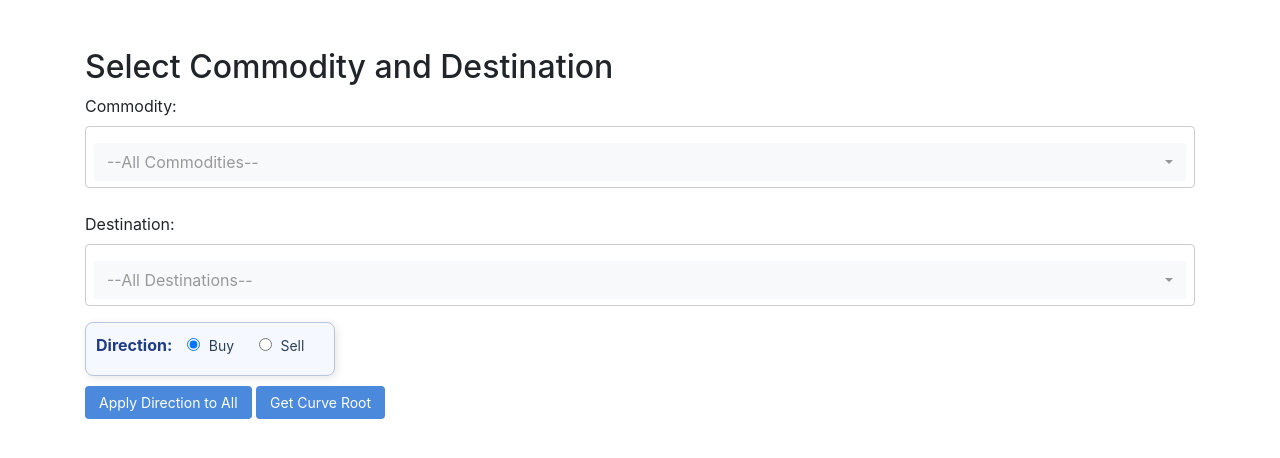
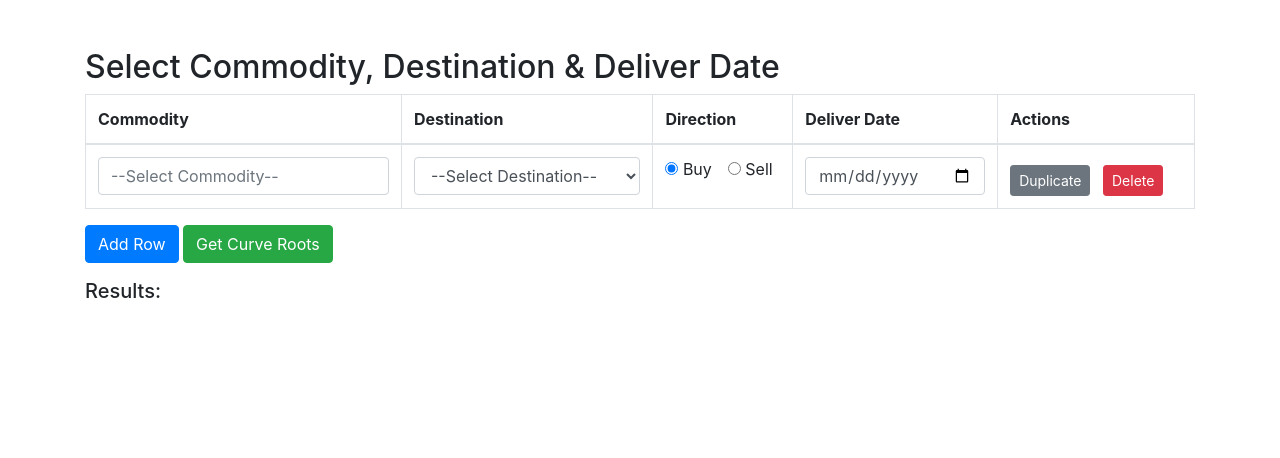
Before and after one commit to HorizonHJY/Finance_Package, a Flask app: page / in a window 1280 px wide. Shown: the top 458 px of the page. Run offline with Flask 3, Linux system fonts and the light colour scheme; some libraries are stand-ins or nearby versions.

Commit message:
稍微能用一点了 还有很多地方要加

```diff
--- a/Flask/Templates/PFE_front.html
+++ b/Flask/Templates/PFE_front.html
@@ -3,152 +3,166 @@
 <head>
   <meta charset="UTF-8">
   <title>Curve Root Selector</title>
-
-    <!-- Bootstrap 4.1.0 -->
-    <link rel="stylesheet" href="https://stackpath.bootstrapcdn.com/bootstrap/4.1.0/css/bootstrap.min.css">
-
-    <!-- Bootstrap Select for searchable dropdowns -->
-    <link rel="stylesheet" href="https://cdnjs.cloudflare.com/ajax/libs/bootstrap-select/1.13.1/css/bootstrap-select.min.css">
-    <script src="https://code.jquery.com/jquery-3.6.0.min.js"></script>
-
-    <!-- ✅ 加上这一行：Popper.js -->
-    <script src="https://cdnjs.cloudflare.com/ajax/libs/popper.js/1.14.0/umd/popper.min.js"></script>
-
-    <script src="https://stackpath.bootstrapcdn.com/bootstrap/4.1.0/js/bootstrap.min.js"></script>
-    <script src="https://cdnjs.cloudflare.com/ajax/libs/bootstrap-select/1.13.1/js/bootstrap-select.min.js"></script>
-
-
-    <link rel="stylesheet" href="{{ url_for('static', filename='style.css') }}">
+  <link rel="stylesheet"
+        href="https://stackpath.bootstrapcdn.com/bootstrap/4.1.0/css/bootstrap.min.css">
+  <style>
+    .delete-row, .duplicate-row { margin-top: .5rem; margin-right: .5rem; }
+    .direction-group { display: flex; gap: 1rem; }
+  </style>
 </head>
 <body>
   <div class="container mt-5">
-        <h2>Select Commodity and Destination</h2>
+    <h2>Select Commodity, Destination & Deliver Date</h2>
 
-        <label for="commodity">Commodity:</label>
-        <select id="commodity" class="selectpicker horizon-form-control" data-live-search="true" onchange="onCommodityChange()">
-            <option value="">--All Commodities--</option>
+    <!-- datalist for search -->
+    <datalist id="commodities-list">
       {% for c in commodities %}
-                <option value="{{ c }}">{{ c }}</option>
+        <option value="{{ c }}">
       {% endfor %}
+    </datalist>
+
+    <form id="pfe-form">
+      <table class="table table-bordered" id="selection-table">
+        <thead>
+          <tr>
+            <th>Commodity</th>
+            <th>Destination</th>
+            <th>Direction</th>
+            <th>Deliver Date</th>
+            <th>Actions</th>
+          </tr>
+        </thead>
+        <tbody>
+          <tr class="selection-row">
+            <td>
+              <input type="text" name="commodity[]" list="commodities-list"
+                     class="form-control commodity-input"
+                     placeholder="--Select Commodity--">
+            </td>
+            <td>
+              <select name="destination[]" class="form-control destination-select">
+                <option value="">--Select Destination--</option>
               </select>
+            </td>
+            <td>
+              <div class="direction-group">
+                <label><input type="radio" name="direction_0" value="Buy" checked> Buy</label>
+                <label><input type="radio" name="direction_0" value="Sell"> Sell</label>
+              </div>
+            </td>
+            <td>
+              <input type="date" name="deliver_date[]" class="form-control">
+            </td>
+            <td>
+              <button type="button" class="btn btn-secondary btn-sm duplicate-row">Duplicate</button>
+              <button type="button" class="btn btn-danger btn-sm delete-row">Delete</button>
+            </td>
+          </tr>
+        </tbody>
+      </table>
 
-        <br><br>
+      <button type="button" id="add-row-btn" class="btn btn-primary">Add Row</button>
+      <button type="button" id="fetch-btn"    class="btn btn-success">Get Curve Roots</button>
+    </form>
 
-        <label for="destination">Destination:</label>
-        <select id="destination" class="selectpicker horizon-form-control" data-live-search="true" onchange="onDestinationChange()">
-            <option value="">--All Destinations--</option>
-            {% for d in destinations %}
-                <option value="{{ d }}">{{ d }}</option>
-            {% endfor %}
-        </select>
-
-        <div class="horizon-section mt-3">
-            <label class="horizon-label">Direction:</label>
-            <label class="horizon-radio">
-                <input type="radio" name="direction" value="Buy" checked> Buy
-            </label>
-            <label class="horizon-radio">
-                <input type="radio" name="direction" value="Sell"> Sell
-            </label>
+    <div class="mt-3">
+      <h5>Results:</h5>
+      <div id="results-container"></div>
+    </div>
   </div>
 
-        <button onclick="applyBatch()">Apply Direction to All</button>
-        <button onclick="fetchCurveRoot()">Get Curve Root</button>
-        <p id="result"></p>
-    </div>
-
+  <script src="https://code.jquery.com/jquery-3.6.0.min.js"></script>
   <script>
-        $(document).ready(function () {
-            $('.selectpicker').selectpicker();
+  $(function(){
+    // Add Row: clone and reset
+    $('#add-row-btn').on('click', function(){
+      cloneRow(-1);
     });
 
-        function onCommodityChange() {
-            const commodity = document.getElementById("commodity").value;
-            const destinationSelect = document.getElementById("destination");
-            const selectedDestination = destinationSelect.value;
-
-            fetch("/get_destinations", {
-                method: "POST",
-                headers: { "Content-Type": "application/json" },
-                body: JSON.stringify({ commodity })
-            })
-            .then(res => res.json())
-            .then(data => {
-                destinationSelect.innerHTML = '<option value="">--All Destinations--</option>';
-                data.forEach(d => {
-                    const opt = document.createElement("option");
-                    opt.value = d;
-                    opt.textContent = d;
-                    destinationSelect.appendChild(opt);
+    // Delete handler
+    $(document).on('click', '.delete-row', function(){
+      if($('#selection-table tbody tr.selection-row').length > 1){
+        $(this).closest('tr').remove();
+      }
     });
 
-                if (!data.includes(selectedDestination)) {
-                    destinationSelect.value = "";
-                } else {
-                    destinationSelect.value = selectedDestination;
+    // Duplicate handler
+    $(document).on('click', '.duplicate-row', function(){
+      const idx = $('#selection-table tbody tr.selection-row').index($(this).closest('tr'));
+      cloneRow(idx);
+    });
+
+    // Helper to clone row. if idx < 0, clone last; else clone at idx
+function cloneRow(idx){
+  const rows = $('#selection-table tbody tr.selection-row');
+  const source = idx < 0 ? rows.last() : rows.eq(idx);
+  const $clone = source.clone(false);
+  const newIndex = $('#selection-table tbody tr.selection-row').length;
+
+  // Reset inputs
+  $clone.find('.commodity-input').val('');
+  $clone.find('.destination-select').html('<option value="">--Select Destination--</option>');
+  $clone.find('input[type="date"]').val('');
+  $clone.find('input[type="radio"]').each(function(){
+    const $r = $(this);
+    $r.attr('name', 'direction_' + newIndex)
+      .prop('checked', $r.val() === 'Buy');
+  });
+
+  // 移除了重复的事件绑定代码
+
+  $clone.addClass('selection-row');
+  $('#selection-table tbody').append($clone);
 }
 
-                $('.selectpicker').selectpicker('refresh');
+    // Commodity -> Destination cascade
+    $(document).on('input', '.commodity-input', function(){
+      const $row = $(this).closest('tr');
+      const comm = $(this).val();
+      const $dest = $row.find('.destination-select');
+      $dest.html('<option value="">--Select Destination--</option>');
+      if(!comm) return;
+      fetch('/get_destinations',{
+        method:'POST',headers:{'Content-Type':'application/json'},
+        body:JSON.stringify({commodity:comm})
+      }).then(r=>r.json()).then(list=>{
+        list.forEach(d=> $dest.append(`<option value="${d}">${d}</option>`));
       });
-        }
-
-        function onDestinationChange() {
-            const destination = document.getElementById("destination").value;
-            const commoditySelect = document.getElementById("commodity");
-            const selectedCommodity = commoditySelect.value;
-
-            fetch("/get_commodities", {
-                method: "POST",
-                headers: { "Content-Type": "application/json" },
-                body: JSON.stringify({ destination })
-            })
-            .then(res => res.json())
-            .then(data => {
-                commoditySelect.innerHTML = '<option value="">--All Commodities--</option>';
-                data.forEach(c => {
-                    const opt = document.createElement("option");
-                    opt.value = c;
-                    opt.textContent = c;
-                    commoditySelect.appendChild(opt);
     });
 
-                if (!data.includes(selectedCommodity)) {
-                    commoditySelect.value = "";
-                } else {
-                    commoditySelect.value = selectedCommodity;
-                }
+    // Destination -> Commodity validation
+    $(document).on('change', '.destination-select', function(){
+      const $row = $(this).closest('tr');
+      const dest = $(this).val();
+      const $comm = $row.find('.commodity-input');
+      if(!dest) return;
+      fetch('/get_commodities',{
+        method:'POST',headers:{'Content-Type':'application/json'},
+        body:JSON.stringify({destination:dest})
+      }).then(r=>r.json()).then(list=>{
+        if(!list.includes($comm.val())) $comm.val('');
+      });
+    });
 
-                $('.selectpicker').selectpicker('refresh');
+    // Fetch Curve Roots
+    $('#fetch-btn').on('click', function(){
+      $('#results-container').empty();
+      $('#selection-table tbody tr.selection-row').each(function(i,tr){
+        const $tr = $(tr);
+        const comm = $tr.find('.commodity-input').val();
+        const dest = $tr.find('.destination-select').val();
+        const dir = $tr.find(`input[name="direction_${i}"]:checked`).val();
+        fetch('/get_curve_root',{
+          method:'POST',headers:{'Content-Type':'application/json'},
+          body:JSON.stringify({commodity:comm,destination:dest})
+        }).then(r=>r.json()).then(data=>{
+          $('#results-container').append(
+            `<p>Row ${i+1}: ${comm}-${dest} → ${data.curve_root} (${dir})</p>`
+          );
         });
-        }
-
-        function getDirection() {
-            const radios = document.getElementsByName("direction");
-            for (let r of radios) {
-                if (r.checked) return r.value;
-            }
-            return "Buy";
-        }
-
-        function applyBatch() {
-            const direction = getDirection();
-            alert("Batch applied: " + direction);
-        }
-
-        function fetchCurveRoot() {
-            const commodity = document.getElementById("commodity").value;
-            const destination = document.getElementById("destination").value;
-            const direction = getDirection();
-            fetch("/get_curve_root", {
-                method: "POST",
-                headers: { "Content-Type": "application/json" },
-                body: JSON.stringify({ commodity, destination })
-            })
-            .then(res => res.json())
-            .then(data => {
-                document.getElementById("result").innerText = "Curve Root: " + data.curve_root + " (" + direction + ")";
       });
-        }
+    });
+  });
   </script>
 </body>
 </html>
```
Lines whose indentation alone changed are shown as unchanged.
